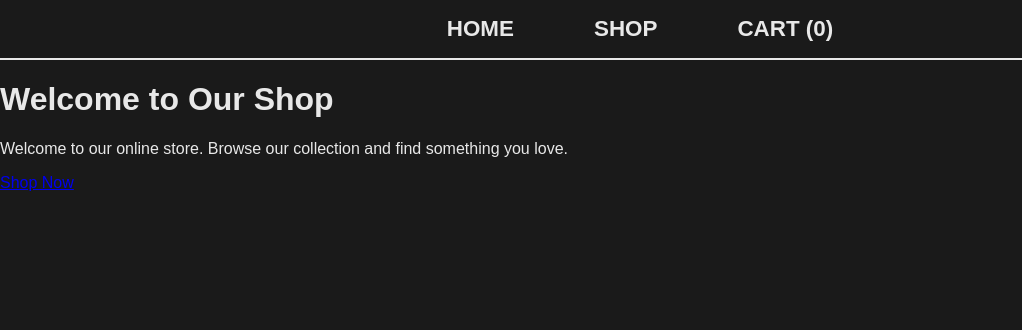
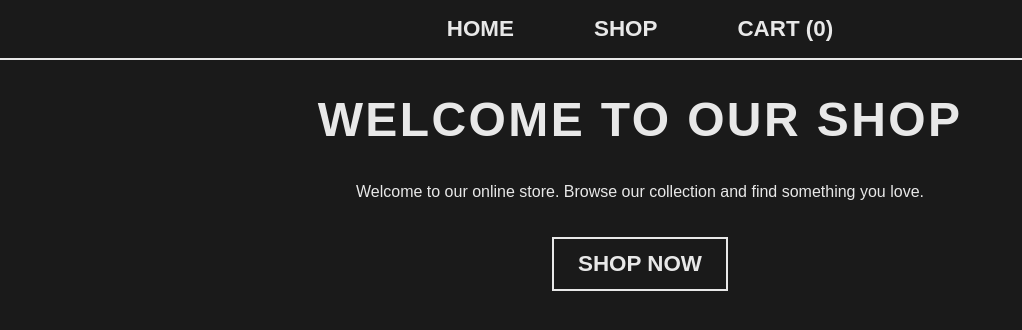
Before and after one commit to Fabz-fp/top_shoppingCart, a React (Vite) app: page / in a window 1280 px wide. Shown: the top 330 px of the page, without its empty margins (0-1022 px from the left). Built offline with nearby package versions, Linux system fonts and the light colour scheme.

Commit message:
style: set Home page and its elements styles

```diff
--- a/src/index.css
+++ b/src/index.css
@@ -24,3 +24,33 @@ nav a:hover {
   text-decoration: underline;
   transform: rotate(-5deg);
 }
+
+/* HOME PAGE*/
+main h1 {
+  text-align: center;
+  font-size: 3rem;
+  text-transform: uppercase;
+  letter-spacing: 0.15rem;
+}
+main p {
+  text-align: center;
+  margin: 2rem auto;
+  max-width: 600px;
+  line-height: 1.6;
+}
+main a {
+  font-size: 1.4rem;
+  display: block;
+  width: fit-content;
+  margin: 2rem auto;
+  padding: 0.75rem 1.5rem;
+  border: 2px solid #e8e8e8;
+  color: #e8e8e8;
+  text-decoration: none;
+  font-weight: bold;
+  text-transform: uppercase;
+}
+main a:hover {
+  text-decoration: underline;
+  transform: rotate(-5deg);
+}
```
